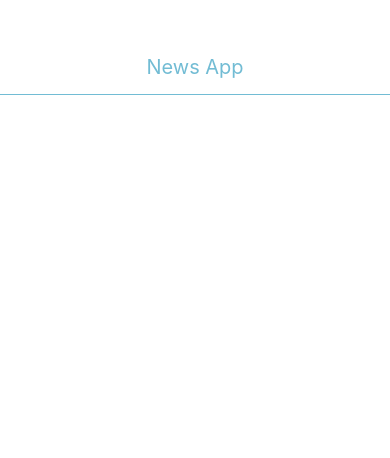
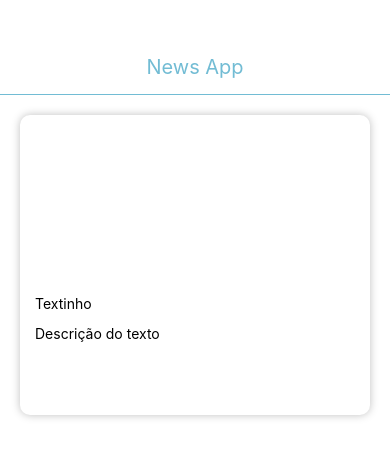
Before and after one commit to d4k37/newsApp, a React Native app: screen / in a window 390 px wide. Shown: the top 458 px of the page. Built offline with nearby package versions, Linux system fonts and the light colour scheme.

Commit message:
Creating card component

```diff
--- a/App.js
+++ b/App.js
@@ -1,11 +1,13 @@
 import { StatusBar } from 'expo-status-bar';
 import { StyleSheet, Text, View } from 'react-native';
 import Header from './src/components/Header'
+import Card from './src/components/Card'
 
 export default function App() {
   return (
           <View>
             <Header/>
+            <Card />
           </View>
   );
 }
--- /dev/null
+++ b/src/components/Card.js
@@ -0,0 +1,49 @@
+import react from 'react'
+import {View, Text, StyleSheet, Platform} from 'react-native'
+
+const Card = () => {
+    return(
+        <View style={styles.card}>
+            <View style={styles.imageWrapper}>
+
+            </View>
+            <View style={styles.titleWrapper}>
+                <Text>Textinho</Text>
+            </View>
+            <View style={styles.descriptionWrapper}>
+                <Text>Descrição do texto</Text>
+            </View>
+        </View>
+    )
+}
+
+export default Card
+
+const styles =  StyleSheet.create({
+    card:{
+        backgroundColor: "#ffffff",
+        height: 300,
+        margin: 20,
+        borderRadius: 10,
+        shadowColor: "black",
+        shadowOpacity: 0.25,
+        textShadowOffset: {width: 0, height: 2},
+        shadowRadius: 8,
+        elevation: 5
+    },
+    imageWrapper:{
+        width: '100%',
+        height: '60%',
+        borderTopLeftRadius: 10,
+        borderTopRightRadius: 10,
+        overflow: "hidden"
+    },
+    titleWrapper:{
+        height: "10%",
+        paddingHorizontal: 15
+
+    },
+    descriptionWrapper:{
+        paddingHorizontal: 15
+    }
+})
```
